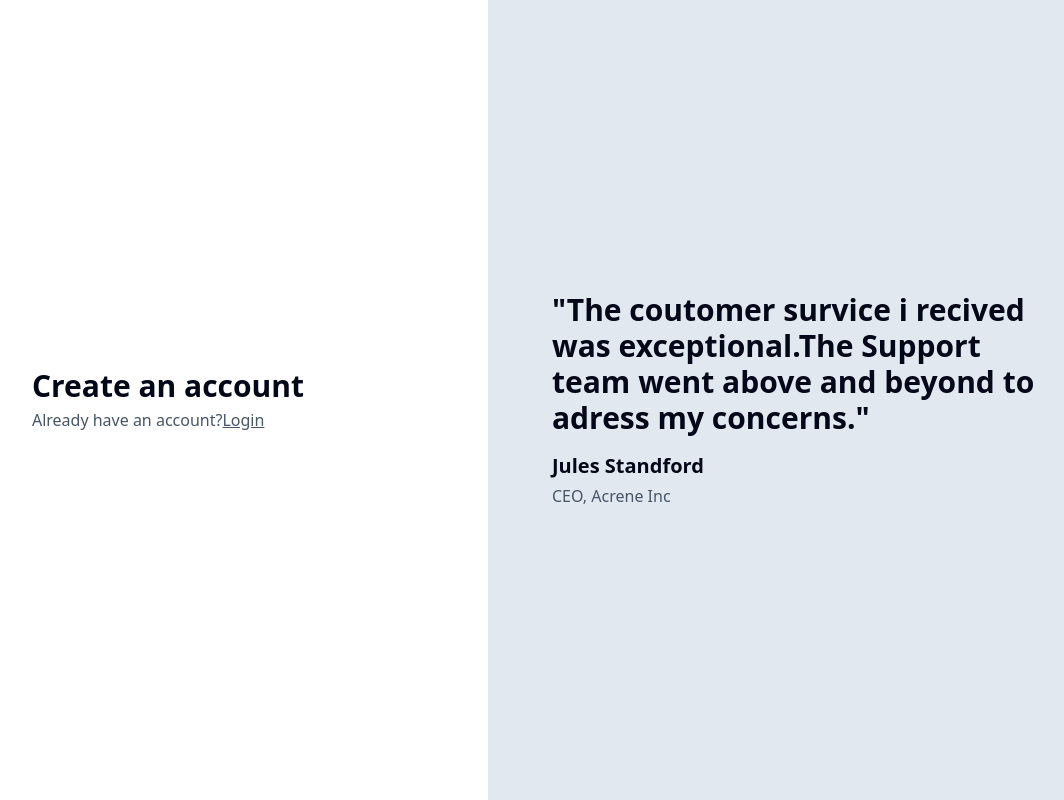
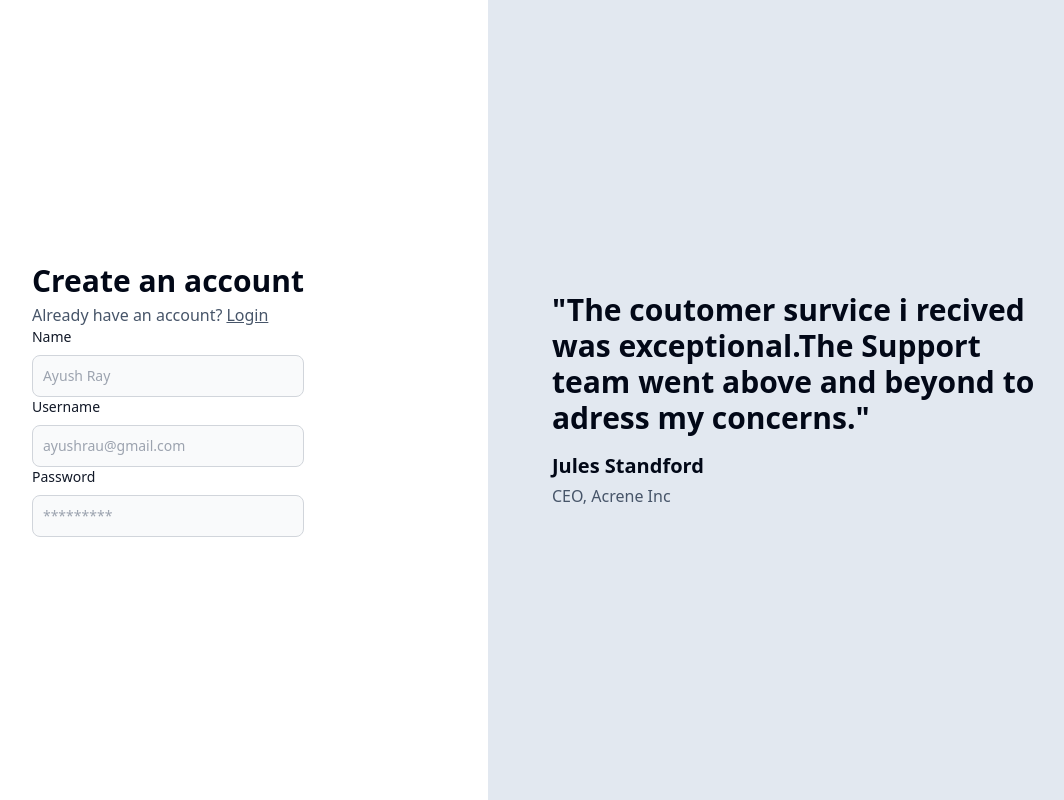
Before and after one commit to AyushRay06/Blog-web, a React (Vite) app in the folder blog-main/frontend/: page /signup in a window 1280 px wide. Shown: the whole page, without its empty margins (152-1216 px from the left). Built offline with nearby package versions, Linux system fonts and the light colour scheme.

Commit message:
Auth-comp-Added

```diff
--- a/blog-main/frontend/package.json
+++ b/blog-main/frontend/package.json
@@ -10,6 +10,7 @@
     "preview": "vite preview"
   },
   "dependencies": {
+    "@100xdevs/medium-common": "^1.0.0",
     "@radix-ui/react-checkbox": "^1.0.4",
     "@radix-ui/react-icons": "^1.3.0",
     "@radix-ui/react-label": "^2.0.2",
--- a/blog-main/frontend/src/App.tsx
+++ b/blog-main/frontend/src/App.tsx
@@ -1,4 +1,4 @@
-import { BrowserRouter, Routes, Route } from "react-router-dom"
+import { BrowserRouter, Routes, Route, Link } from "react-router-dom"
 import { Signup } from "./pages/Signup"
 import { Signin } from "./pages/Signin"
 import { Blog } from "./pages/Blog"
--- a/blog-main/frontend/src/components/Auth.tsx
+++ b/blog-main/frontend/src/components/Auth.tsx
@@ -1,19 +1,94 @@
+import { useState } from "react"
 import { Link } from "react-router-dom"
+import { SignupInput } from "@100xdevs/medium-common"
 
 export const Auth = ({ type }: { type: "signup" | "signin" }) => {
+  const [postInputs, setPostInputs] = useState<SignupInput>({
+    name: "",
+    username: "",
+    password: "",
+  })
+
   return (
     <div className="h-screen flex justify-center flex-col">
       <div className="flex justify-center">
         <div>
-          <div className="text-3xl font-extrabold">Create an account</div>
-          <div className="text-slate-600 font-light mt-1">
-            Already have an account?
-            <Link className="underline" to={"/signin"}>
-              Login
-            </Link>
+          <div>
+            <div className="text-3xl font-extrabold">Create an account</div>
+            <div className="text-slate-600 font-light mt-1">
+              Already have an account?
+              <Link className="underline pl-1" to={"/signin"}>
+                Login
+              </Link>
+            </div>
+          </div>
+
+          <div>
+            <LabelledInput
+              label="Name"
+              placeholder="Ayush Ray"
+              onChange={(e) => {
+                setPostInputs({
+                  ...postInputs,
+                  name: e.target.value,
+                })
+              }}
+            />
+            <LabelledInput
+              label="Username"
+              placeholder="ayushrau@gmail.com"
+              onChange={(e) => {
+                setPostInputs({
+                  ...postInputs,
+                  username: e.target.value,
+                })
+              }}
+            />
+            <LabelledInput
+              label="Password"
+              placeholder="*********"
+              type={"password"}
+              onChange={(e) => {
+                setPostInputs({
+                  ...postInputs,
+                  password: e.target.value,
+                })
+              }}
+            />
           </div>
         </div>
       </div>
     </div>
   )
 }
+
+interface LabelledInputTypes {
+  label: string
+  placeholder: string
+  onChange: (e: any) => void
+  type?: string
+}
+
+export const LabelledInput = ({
+  label,
+  placeholder,
+  onChange,
+}: LabelledInputTypes) => {
+  return (
+    <div>
+      <div>
+        <label className="block mb-2 text-sm font-medium text-gray-900 dark:text-white">
+          {label}
+        </label>
+        <input
+          onChange={onChange}
+          type="text"
+          id="first_name"
+          className="bg-gray-50 border border-gray-300 text-gray-900 text-sm rounded-lg focus:ring-blue-500 focus:border-blue-500 block w-full p-2.5 dark:bg-gray-700 dark:border-gray-600 dark:placeholder-gray-400 dark:text-white dark:focus:ring-blue-500 dark:focus:border-blue-500"
+          placeholder={placeholder}
+          required
+        />
+      </div>
+    </div>
+  )
+}
```
Also changed, not shown: 1 other file (tests, documents, lock files or other folders).
